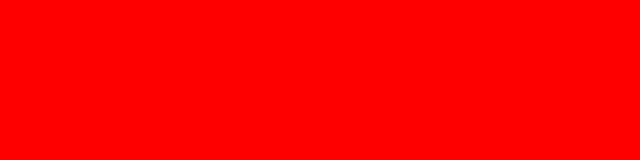
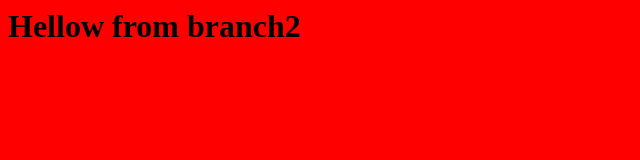
Before and after one commit to mdolginin/Temp1, a plain HTML site: page index.html in a window 1280 px wide. Shown: the whole page, without its empty margins (0-640 px from the left). Drawn offline with Linux system fonts and the light colour scheme.

Commit message:
added some text to the page

```diff
--- a/index.html
+++ b/index.html
@@ -1,4 +1,5 @@
 <html>
   <body bgcolor="red">
-  </body>
+<h1>Hellow from branch2</h1>
+</body>
 </html>
```
